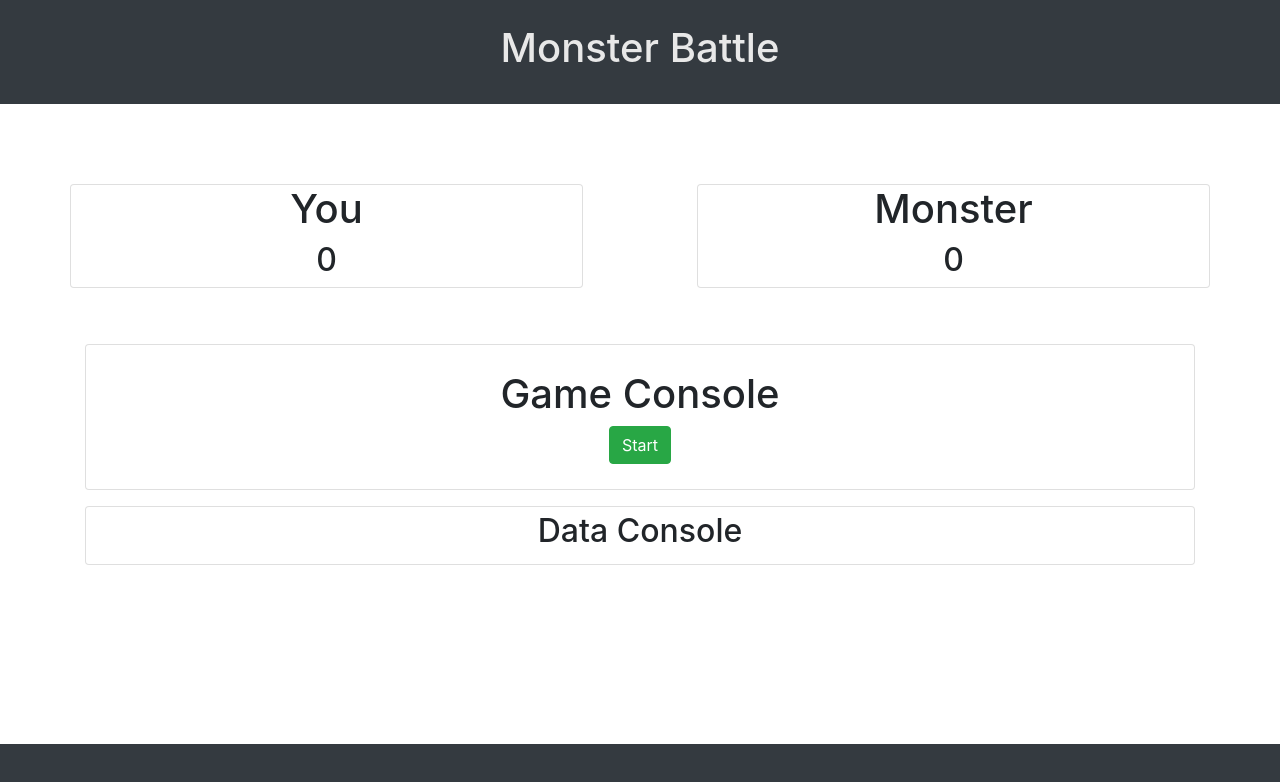
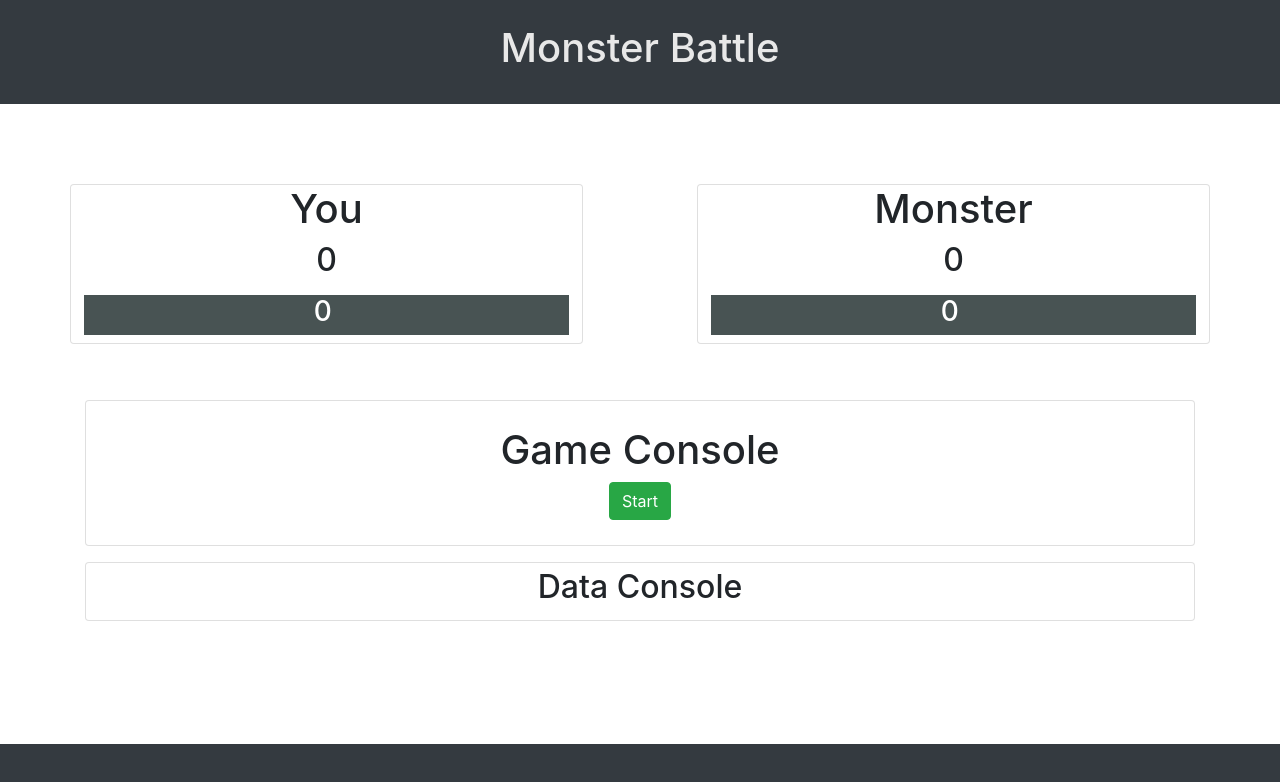
Before and after one commit to ghigbie/vue-monster-battle, a Vue app: page / in a window 1280 px wide. Shown: the top 782 px of the page. Built offline with nearby package versions, Linux system fonts and the light colour scheme.

Commit message:
Remove health bar component

```diff
--- a/src/components/Player.vue
+++ b/src/components/Player.vue
@@ -1,7 +1,13 @@
 <template>
-    <div class="player">
+    <div class="player center-text">
         <h1>{{ name }}</h1>
         <h2>{{ score }}</h2>
+        <div class="healthbar-outer">
+            <div class="healthbar"
+                :style="{width: score + '%'}">
+                <h3 class="inner-text">{{ score }}</h3>
+            </div>
+        </div>
     </div>
 </template>
 
@@ -18,5 +24,22 @@ export default {
 </script>
 
 <style scoped>
-
+    .healthbar-outer{
+        background-color: rgb(72, 83, 83);
+        width: 95%;
+        margin: 1vh auto;
+        text-align: center;
+    }
+    .healthbar{
+        background-color: green;
+        margin: 0;
+        color: #fff;
+        height: 5vh;
+        width: 100%;
+        text-align: center;
+    }
+    .inner-text{
+        position: absolute;
+        left: 47.5%;
+    }
 </style>
```
Also changed, not shown: src/components/HealthBar.vue (deleted, +0 -22 lines).
